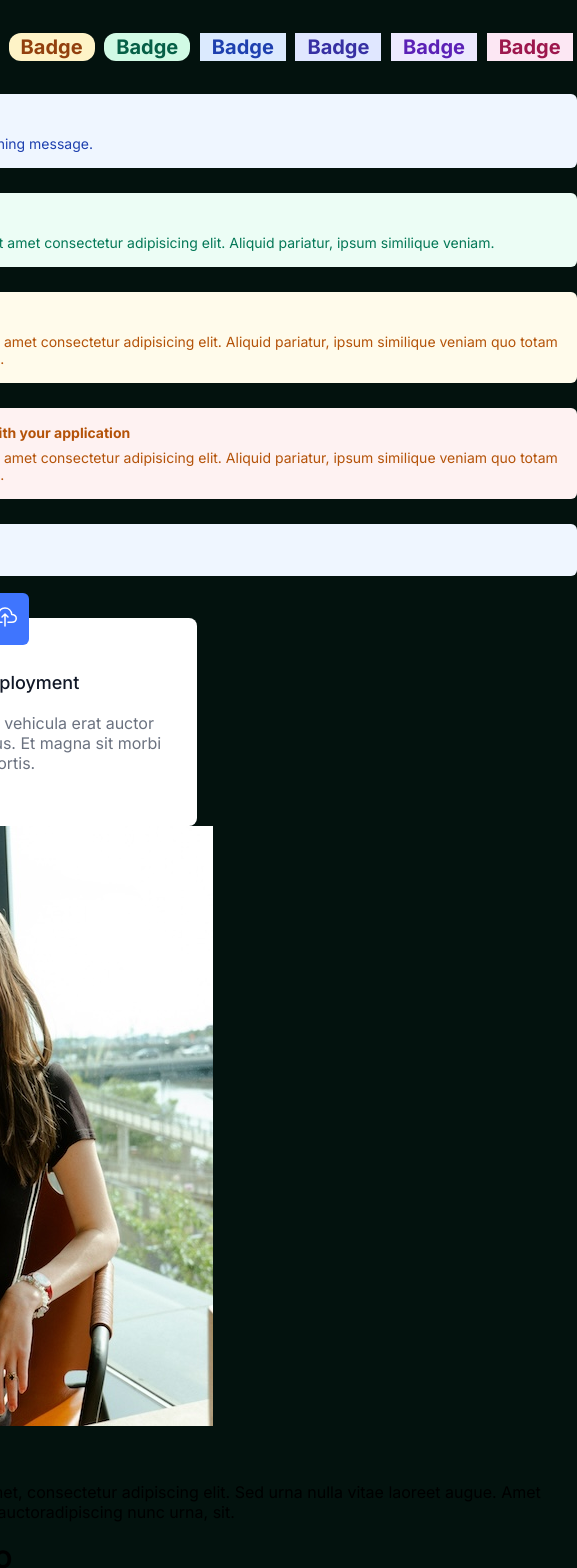
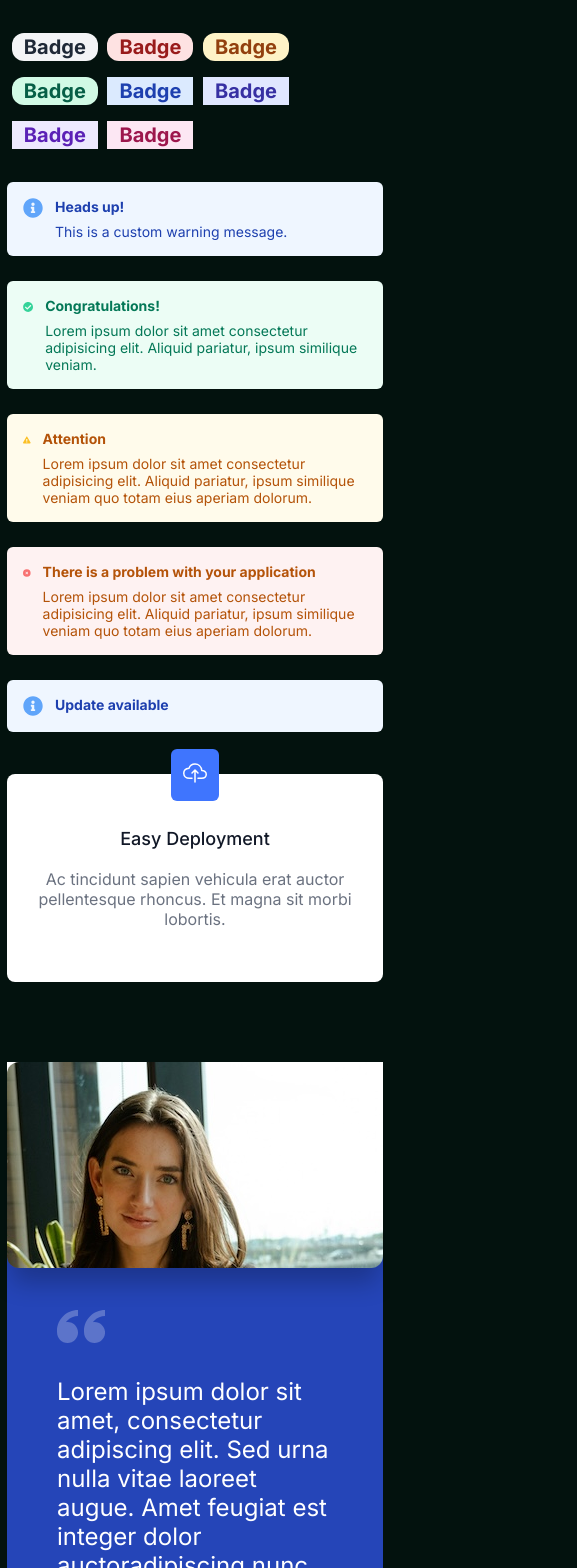
Before and after one commit to sabrinamaral/component_library, a React (Vite) app: page / in a window 390 px wide. Shown: the top 1568 px of the page, 577 px wide, since content can reach past the window. Built offline with nearby package versions, Linux system fonts and the light colour scheme.

Commit message:
add style to Testimonial Component and tweak responsiveness

```diff
--- a/src/index.css
+++ b/src/index.css
@@ -9,15 +9,14 @@
 body {
   background-color: #03120e;
   display: flex;
-  align-items: center;
   justify-content: center;
-  margin-block: 25px;
-  margin-inline: 42px;
+  margin: 25px;
 }
 
 /* BADGE */
 .badges {
   display: flex;
+  flex-wrap: wrap;
 }
 
 .badge {
@@ -87,3 +86,103 @@ body {
   width: 48px;
   padding: 12px;
 }
+
+/* TESTIMONIAL */
+
+.testimonials {
+  display: flex;
+  flex-direction: column;
+  align-items: center;
+  justify-content: center;
+  gap: 120px;
+  margin-block: 80px;
+}
+
+.testimonial .blue-bg {
+  display: flex;
+  background-color: #2545b8;
+  max-height: 400px;
+  align-items: center;
+}
+
+.testimonial {
+  max-width: 1300px;
+  color: #fff;
+}
+
+.testimonial .content {
+  margin-inline: 50px;
+}
+
+.testimonial .content > h1 {
+  font-size: 1rem;
+}
+
+.testimonial .content > h2 {
+  font-size: 1rem;
+  font-weight: 400;
+}
+
+.testimonial .content > p {
+  margin-block: 24px;
+  font-size: 1.5rem;
+}
+
+.img-container {
+  position: relative;
+  height: 464px;
+  min-width: 384px;
+  overflow: hidden;
+  border-radius: 12px;
+  top: -18px;
+  left: 32px;
+  box-shadow: unset;
+  margin-bottom: -40px;
+}
+
+.img-container img {
+  position: absolute;
+  top: -35px;
+  border-radius: 12px;
+}
+
+@media screen and (min-width: 770px) and (max-width: 870px) {
+  .testimonial .content > p {
+    margin-block: 18px;
+    font-size: 1.3rem;
+  }
+  .testimonial .content {
+    margin-top: 0;
+  }
+}
+
+@media screen and (max-width: 769px) {
+  .testimonial .white-bg {
+    min-height: 103px;
+    min-width: 100%;
+    background-color: #fff;
+  }
+
+  .testimonial .blue-bg {
+    max-height: unset;
+    flex-direction: column;
+  }
+
+  .img-container {
+    height: 206px;
+    min-width: 376px;
+    top: -103px;
+  }
+
+  .img-container {
+    border-radius: 12px;
+    box-shadow: rgba(0, 0, 0, 0.24) 0px 20px 25px -5px;
+    left: 0px;
+    max-width: 100%;
+  }
+
+  .testimonial .content {
+    margin-top: -30px;
+    padding-bottom: 40px;
+  }
+}
```
